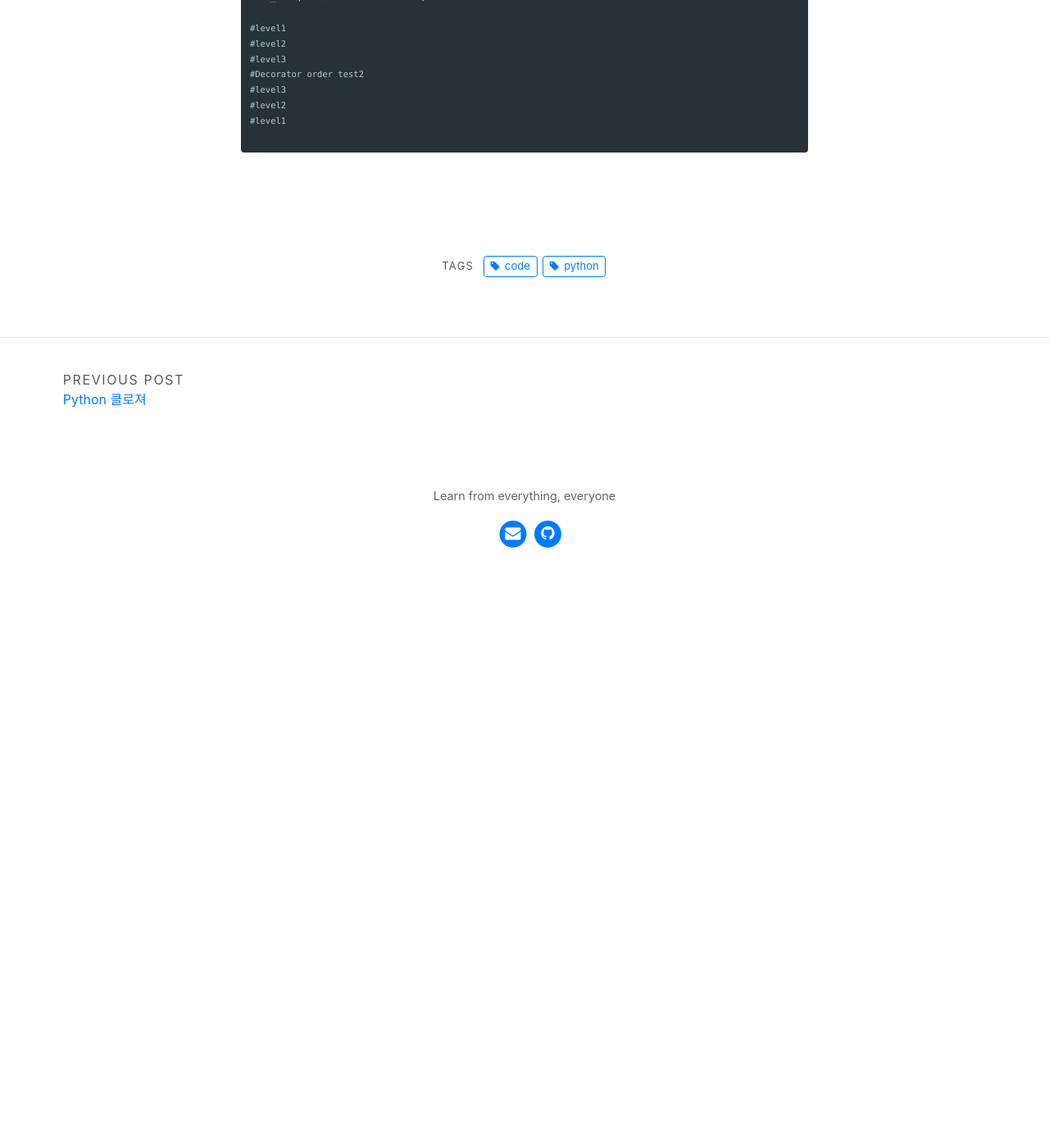
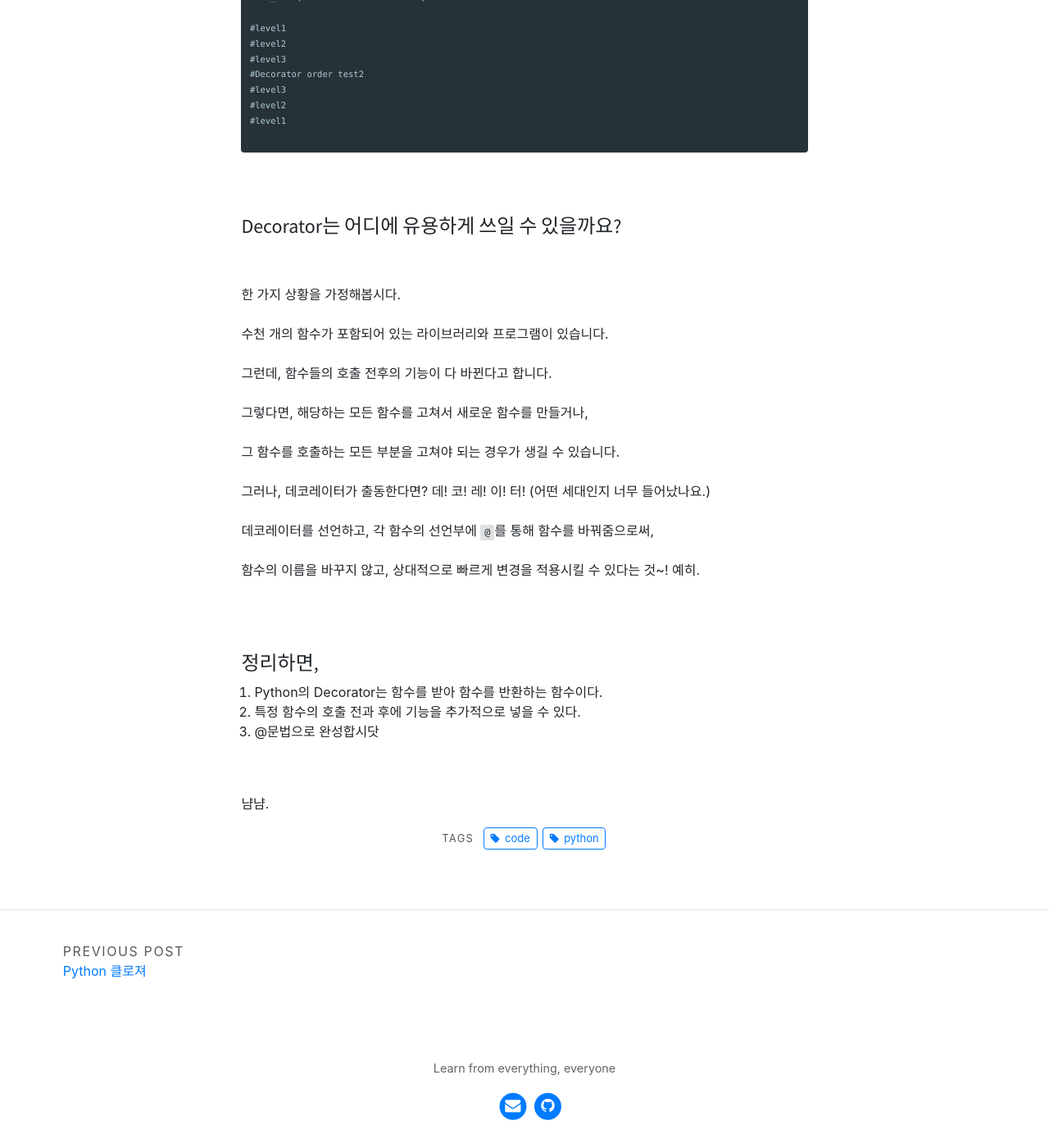
Before and after one commit to Cornelii/Cornelii.github.io, a Jekyll site: the page built from my_collections/_posts/2019-06-27-Python-Decorator.md, in a window 1280 px wide and 1400 px high, scrolled down 3955 px. Shown: the whole window at 82% size. Built offline with Jekyll 4.4.1, drawn with Linux system fonts in a browser that asks for light colours; formulas are drawn with MathJax 3; before the commit the page ends 4693 px from its top, so only the background shows below that; some of the changed text lies outside the part shown.

Commit message:
Decorator2

````diff
--- a/my_collections/_posts/2019-06-27-Python-Decorator.md
+++ b/my_collections/_posts/2019-06-27-Python-Decorator.md
@@ -27,7 +27,7 @@ def hello():
 <br/>
 n-1 번 Hello!를 출력한 상태(X)에서 n 번 Hello!를 출력한 상태로(Y) 만들어주는 함수 **hello** 라고 생각할 수 있겠지요.
 <br/><br/>
-다시 본론으로 돌아와서, 아래와 같이 상태 X 전에 특정한 기능을 수행하고 또 Y 이후에 다른 특정한 기능을 수행하는 함수가 있다고 해봅시다.
+다시 본론으로 돌아와서, 아래와 같이 상태 X 전에 특정한 기능을 수행하고, 또 Y 이후에 다른 특정한 기능을 수행하는 함수가 있다고 해봅시다.
 <br/><br/>
 이런 함수죠.
 $$ \begin{aligned} \tilde{f} = \tilde{X} \rightarrow X \rightarrow Y \rightarrow \tilde{Y}  \end{aligned}$$
@@ -132,7 +132,7 @@ some_fcn2("No way!")
 <br/><br/>
 한 함수에 데코레이터를 여러 번 적용하면 어떻게 될까요?
 <br/><br/>
-선언한 함수에 가까운 데코레이터부터 하나씩 함수를 감싼다고 생각할 수 있습니다.
+선언한 함수에 가까운 데코레이터부터 순서대로 함수를 감싼다고 생각할 수 있습니다.
 <br/><br/>
 아래를 예로 보시죠.
 <br/><br/>
@@ -197,4 +197,31 @@ some_fcn2("Decorator order test2")
 ```
 
 <br/><br/>
+#### Decorator는 어디에 유용하게 쓰일 수 있을까요?
 <br/><br/>
+한 가지 상황을 가정해봅시다.
+<br/><br/>
+수천 개의 함수가 포함되어 있는 라이브러리와 프로그램이 있습니다.
+<br/><br/>
+그런데, 함수들의 호출 전후의 기능이 다 바뀐다고 합니다.
+<br/><br/>
+그렇다면, 해당하는 모든 함수를 고쳐서 새로운 함수를 만들거나,
+<br/><br/>
+그 함수를 호출하는 모든 부분을 고쳐야 되는 경우가 생길 수 있습니다.
+<br/><br/>
+그러나, 데코레이터가 출동한다면? 데! 코! 레! 이! 터! (어떤 세대인지 너무 들어났나요.)
+<br/><br/>
+데코레이터를 선언하고, 각 함수의 선언부에 `@`를 통해 함수를 바꿔줌으로써,
+<br/><br/>
+함수의 이름을 바꾸지 않고, 상대적으로 빠르게 변경을 적용시킬 수 있다는 것~! 예히.
+<br/><br/>
+<br/><br/>
+
+#### 정리하면,
+1. Python의 Decorator는 함수를 받아 함수를 반환하는 함수이다.
+2. 특정 함수의 호출 전과 후에 기능을 추가적으로 넣을 수 있다.
+3. @문법으로 완성합시닷
+
+
+<br/><br/>
+냠냠.
````
Also changed, not shown: my_collections/_posts/2019-06-19-Python-Closure.md (+1 -1 lines), my_collections/_statistics/2020-05-25-Test_for_mean.md (+23 -0 lines).
